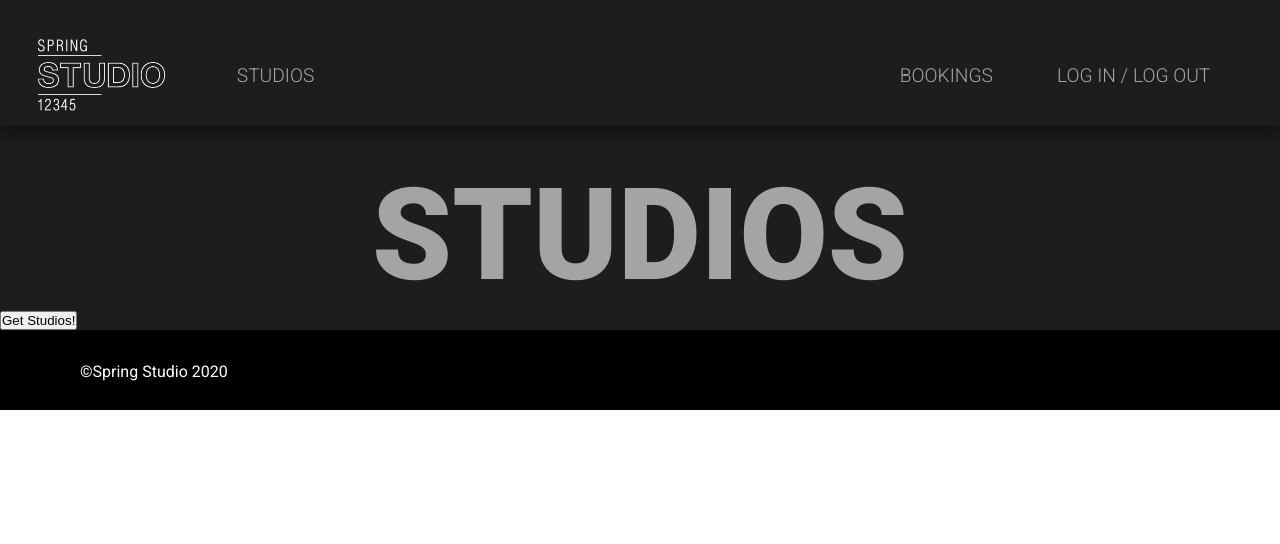
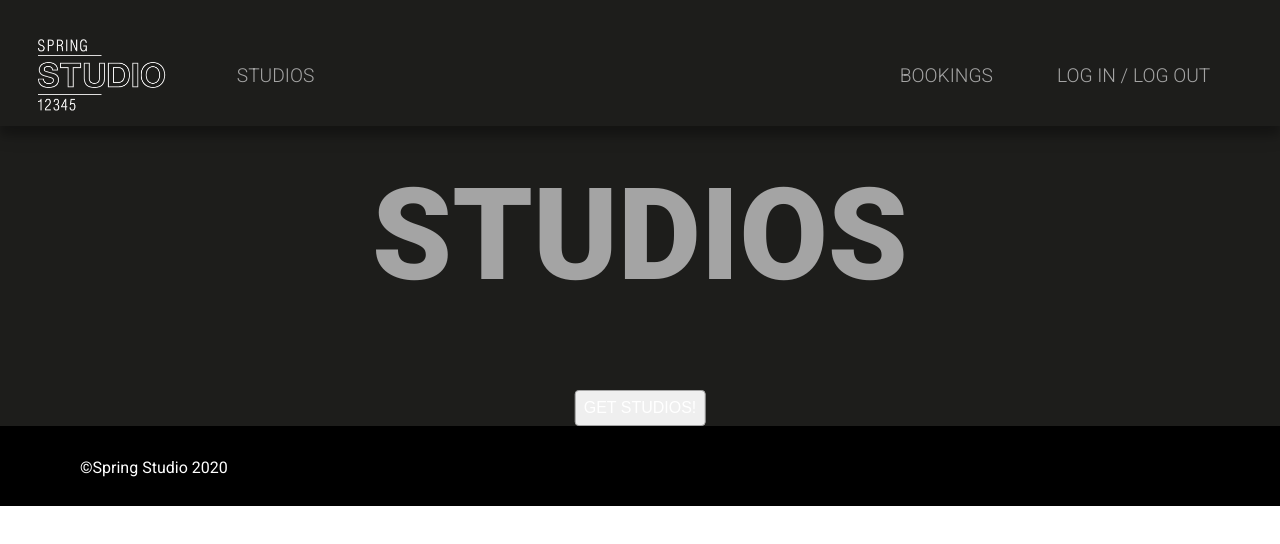
Before and after one commit to Kevin-Spring/Studio_React_App, a React (Create React App) app: page /studios in a window 1280 px wide. Shown: the top 544 px of the page. Built offline with nearby package versions, Linux system fonts and the light colour scheme.

Commit message:
fixed cms for studios

```diff
--- a/src/components/Studios.js
+++ b/src/components/Studios.js
@@ -33,6 +33,10 @@ class Studios extends Component{
                 <section className={"card-page"}>
                 <h2 className={"studios__header"}>Studios</h2>
 
+                <div className="grid__wrapper-cards">
+
+
+
                 {this.state.products.map( (product) => (
 
                     <Card key={product.id}
@@ -46,6 +50,11 @@ class Studios extends Component{
 
                 )}
 
+
+                </div>
+
+
+
                 <button onClick={this.onClickApi.bind(this)} className={"get__studios"}>Get Studios!</button>
                 </section>
                 <Footer year={Date()}/>
--- a/src/index.js
+++ b/src/index.js
@@ -1,7 +1,7 @@
 import React from "react";
 import ReactDOM from "react-dom";
-//import App from "./components/App";
 import AppRouter from "./components/AppRouter";
 import "./style/main.scss";
 
+
 ReactDOM.render(<AppRouter/> , document.querySelector("#root"));
--- a/src/style/_card.scss
+++ b/src/style/_card.scss
@@ -1,7 +1,6 @@
 
 .cards__wrapper{
   margin-top: -25vh;
-    padding: 5rem;
 }
 
 .card {
@@ -21,9 +20,11 @@
   }
 
   .card-img-top {
+    display: block;
+    object-fit: cover;
     max-width: 100%;
-    height: auto;
     width: 20rem;
+    height: 200px;
     border-radius: 0.25rem 0.25rem 0 0;
   }
 
--- a/src/style/_footer.scss
+++ b/src/style/_footer.scss
@@ -7,5 +7,5 @@ footer {
 .footer__copyr {
     position: relative;
     top: 2rem;
-    left: 5rem;
+    margin-left: 5rem;
 }
--- a/src/style/_landingPage.scss
+++ b/src/style/_landingPage.scss
@@ -18,7 +18,6 @@
     background-repeat: no-repeat;
     background-size: cover;
     background-attachment: fixed;
-    background-position: end;
     height: 60rem;
     max-width: 100%;
     min-height: 100%;
--- a/src/style/_navbar.scss
+++ b/src/style/_navbar.scss
@@ -2,6 +2,7 @@
     background: var(--darkgrey);
     box-shadow: 0 10px 8px 0 rgba(0, 0, 0, 0.2), 0 6px 20px 0 rgba(0, 0, 0, 0.19);
     z-index: 100;
+    max-width: 100vw;
 }
 .spring-logo{
     position: relative;
--- a/src/style/_studios.scss
+++ b/src/style/_studios.scss
@@ -1,6 +1,7 @@
 
 .card-page{
     background: var(--darkgrey);
+
 }
 
 .studios__header{
@@ -13,3 +14,28 @@
     margin-top: 10vh;
     background-blend-mode: var(--darkgrey);
 }
+
+.grid__wrapper-cards{
+  display: grid;
+  grid-template-columns: 1fr 1fr 1fr;
+  grid-row: auto;
+}
+
+.get__studios{
+  position: relative;
+  left: 50%;
+  transform: translateX(-50%);
+    font-size: 1rem;
+    text-align: center;
+    vertical-align: middle;
+    color: white;
+    text-transform: uppercase;
+    border: 1px solid var(--lightgrey);
+    padding: .5rem;
+    border-radius: 0.25rem;
+    margin-top: 5rem;
+}
+
+.get__studios:hover{
+  background: var(--darkgrey);
+}
--- a/src/style/main.scss
+++ b/src/style/main.scss
@@ -26,7 +26,5 @@
 html, body {
     font-family: 'Roboto', sans-serif;
     scroll-behavior: smooth;
-    max-width: 100%;
-    overflow-x: hidden;
-    overflow-y: visible;
+    /* overflow-x: hidden; */
 }
```
